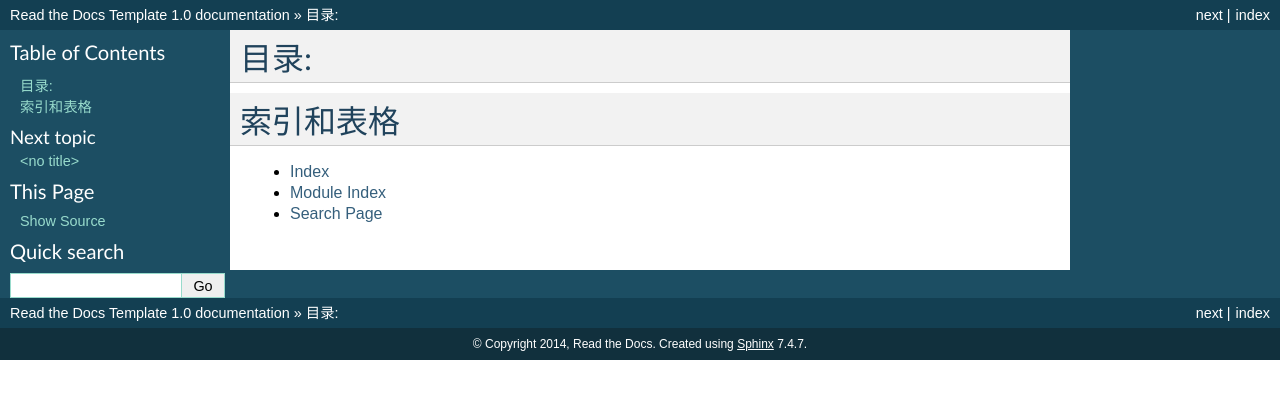
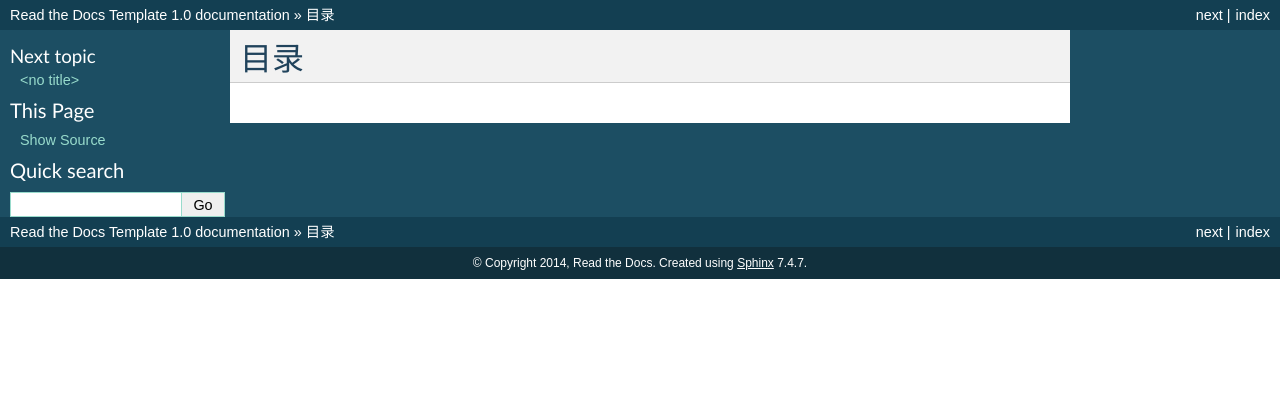
Before and after one commit to Witchie/Doc-PrepaidWaterMeterSystem, a Sphinx documentation site: the page built from docs/index.rst, in a window 1280 px wide. Shown: the top 399 px of the page. Built offline with Sphinx 7.4.7, drawn with Linux system fonts in a browser that asks for light colours.

Commit message:
删除了索引列表

```diff
--- a/docs/index.rst
+++ b/docs/index.rst
@@ -1,13 +1,7 @@
-目录:
+目录
 =================
 .. toctree::
    :maxdepth: 2
    :glob:
 
    *
-索引和表格
-==================
-
-* :ref:`genindex`
-* :ref:`modindex`
-* :ref:`search`
```
